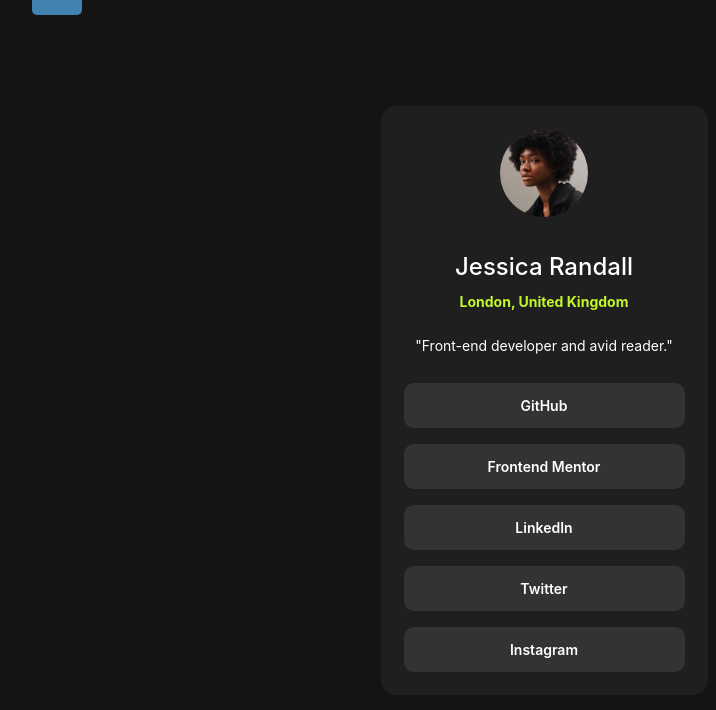
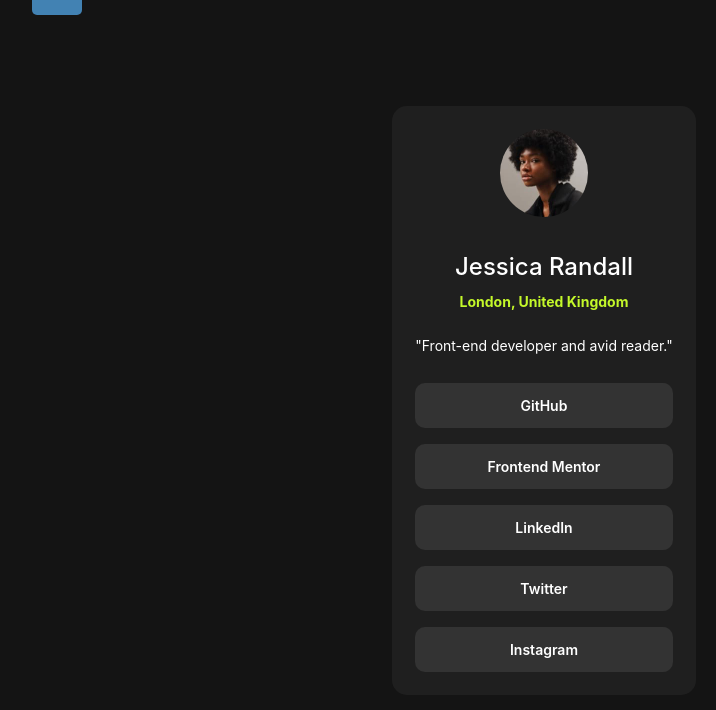
Before and after one commit to alexanderivanov2/frontend-mentor, a Vue app: page /newbie/social-links-profile-card in a window 1280 px wide. Shown: the top 710 px of the page, without its empty margins (96-812 px from the left). Built offline with nearby package versions, Linux system fonts and the light colour scheme.

Commit message:
improve styles of social link profile card

```diff
--- a/src/assets/styles/components/newbie/_socialLinksProfileCard.scss
+++ b/src/assets/styles/components/newbie/_socialLinksProfileCard.scss
@@ -1,4 +1,4 @@
-#socialLinksProfilePage {
+#socialLinksProfileCard {
     @import url('https://fonts.googleapis.com/css2?family=Inter:wght@100..900&display=swap');
 
     $black: #141414;
@@ -7,31 +7,23 @@
     $white: #ffffff;
     $neon-green: #C4F82A;
 
-    min-height: 100vh;
-    height: 100%;
-
-    background-color: $black;
-    display: flex;
-    justify-content: center;
-    align-items: center;
-
     font-family: "Inter", sans-serif;
     font-optical-sizing: auto;
     font-style: normal;
 
-    #socialLinksProfileCard {
     width: 100%;
     max-width: 327px;
     min-height: 579px;
     background-color: $dark-grey;
-        border-radius: 15px;
-        padding: 23px;
+    border-radius: 1.5rem;
+    padding: 2.3rem;
     text-align: center;
 
     .social-profile-img-wrapper {
         width: 88px;
         height: 88px;
         margin: auto;
+
         img {
             width: 100%;
             border-radius: 100%;
@@ -40,7 +32,7 @@
 
 
     .social-profile-names {
-            font-size: 24px;
+        font-size: 2.4rem;
         font-weight: 500;
         line-height: 150%;
         color: $white;
@@ -50,26 +42,27 @@
     .social-profile-location {
         color: $neon-green;
         font-weight: bold;
-            font-size: 14px;
+        font-size: 1.4rem;
     }
 
     .social-profile-description {
-            margin-top: 30px;
-            font-size: 14px;
+        margin-top: 3rem;
+        font-size: 1.4rem;
         font-weight: 400;
         color: $white;
     }
 
     .social-profile-links {
-            margin-top: 30px;
+        margin-top: 3rem;
         display: flex;
         flex-direction: column;
-            gap: 16px;
+        gap: 1.6rem;
+
         .social-profile-links-item {
-                padding: 12px;
+            padding: 1.2rem;
             color: $white;
             background-color: $grey;
-                border-radius: 10px;
+            border-radius: 1rem;
             cursor: pointer;
 
             &:hover {
@@ -79,7 +72,7 @@
 
             .social-link {
                 font-weight: 600;
-                    font-size: 14px;
+                font-size: 1.4rem;
                 line-height: 150%;
             }
         }
@@ -89,10 +82,12 @@
         max-width: 384px;
         height: 611px;
         min-height: 611px;
-            padding: 40px;
+        padding: 4rem;
 
-            .social-profile-names, .social-profile-description, .social-profile-links {
-                margin-top: 24px;
+        .social-profile-names,
+        .social-profile-description,
+        .social-profile-links {
+            margin-top: 2.4rem;
         }
 
         .social-profile-description {
@@ -100,4 +95,3 @@
         }
     }
 }
-}
--- a/src/assets/styles/pages/_newbieCardPage.scss
+++ b/src/assets/styles/pages/_newbieCardPage.scss
@@ -72,4 +72,10 @@
         padding: 8rem 0;
         @include center-with-flex;
     }
+
+    &.social-link-profile-card-page {
+        $black: #141414;
+        background-color: $black;
+        @include center-with-flex;
+    }
 }
--- a/src/views/NewbiePages/SocialLinksProfileCard/SocialLinksProfileCard.vue
+++ b/src/components/NewbieCards/SocialLinksProfileCard.vue
@@ -19,5 +19,5 @@
 </template>
 
 <script setup>
-import socialProfileImg from '../../../../public/assets/images/socialLinksProfileCard/avatar-jessica.jpeg'
+import socialProfileImg from '../../../public/assets/images/socialLinksProfileCard/avatar-jessica.jpeg'
 </script>
--- a/src/router/index.js
+++ b/src/router/index.js
@@ -53,7 +53,7 @@ const router = createRouter({
     {
       path: '/newbie/social-links-profile-card',
       name: 'SocialLinksProfileCard',
-      component: () => import('../views/NewbiePages/SocialLinksProfileCard/SocialLinksProfileCard.vue')
+      component: () => import('../views/NewbiePages/NewbieCardPages/NewbieSocialLinksProfileCardPage.vue')
     }
   ]
 })
--- /dev/null
+++ b/src/views/NewbiePages/NewbieCardPages/NewbieSocialLinksProfileCardPage.vue
@@ -0,0 +1,10 @@
+<template>
+    <NewbieCardPage class="social-link-profile-card-page">
+        <SocialLinkProfileCard/>
+    </NewbieCardPage>
+</template>
+
+<script setup>
+import NewbieCardPage from './NewbieCardPage.vue';
+import SocialLinkProfileCard from '../../../components/NewbieCards/SocialLinksProfileCard.vue';
+</script>
```
Lines whose indentation alone changed are shown as unchanged.
